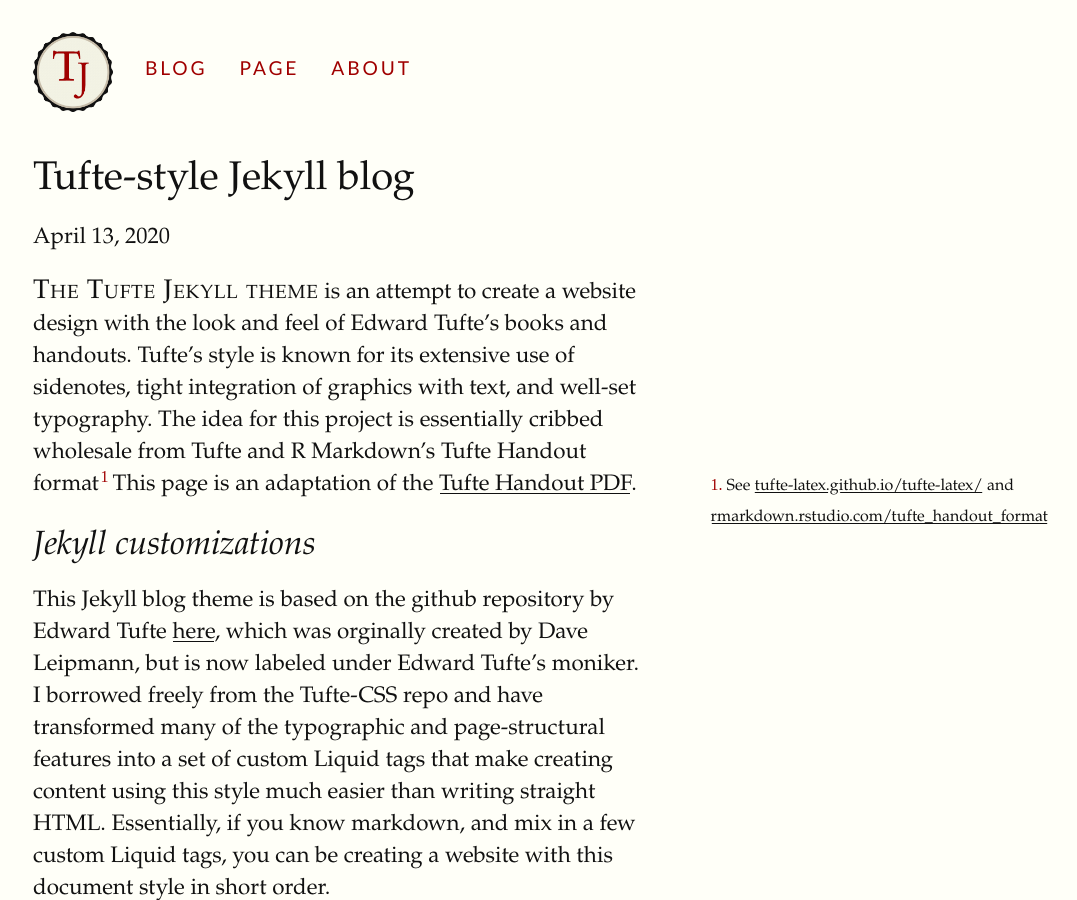
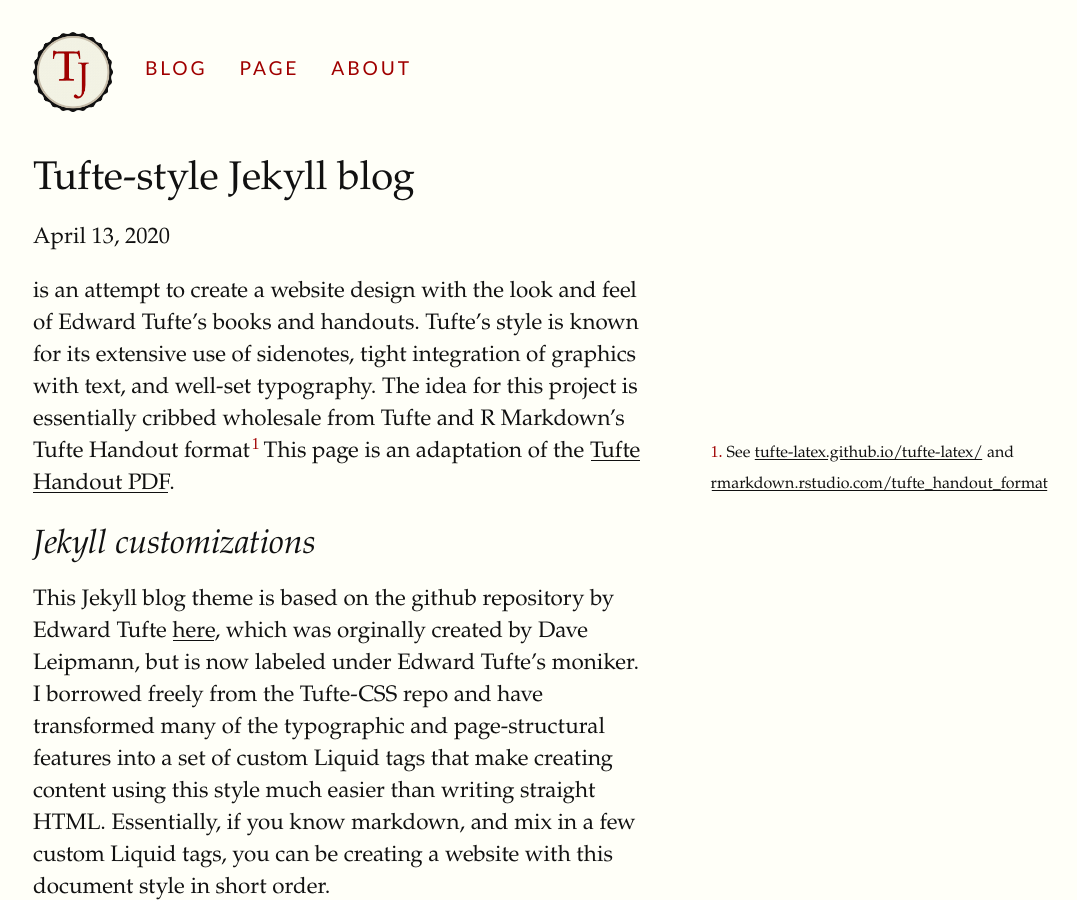
Before and after one commit to SWBTeams/feedbakly-blog, a Jekyll site: the page built from _posts/2020-04-13-tufte-style-jekyll-blog.md, in a window 1280 px wide and 900 px high. Shown: the whole window, without its empty margins (127-1204 px from the left). Built offline with Jekyll 4.4.1, drawn with Linux system fonts in a browser that asks for light colours; some web fonts are replaced; formulas are drawn with MathJax 3; some of the changed lines change nothing that is shown.

Commit message:
Remove invalid tag

```diff
--- a/_posts/2020-04-13-tufte-style-jekyll-blog.md
+++ b/_posts/2020-04-13-tufte-style-jekyll-blog.md
@@ -5,7 +5,7 @@
 categories: jekyll css
 ---
 
-{% newthought 'The Tufte Jekyll theme' %} is an attempt to create a website design with the look and feel of Edward Tufte's books and handouts. Tufte’s style is known for its extensive use of sidenotes, tight integration of graphics with text, and well-set typography.<!--more--> The idea for this project is essentially cribbed wholesale from Tufte and R Markdown's Tufte Handout format{% sidenote 'One' 'See [tufte-latex.github.io/tufte-latex/](https://tufte-latex.github.io/tufte-latex/) and [rmarkdown.rstudio.com/tufte_handout_format](http://rmarkdown.rstudio.com/tufte_handout_format.html)' %} This page is an adaptation of the [Tufte Handout PDF](http://rmarkdown.rstudio.com/examples/tufte-handout.pdf).
+is an attempt to create a website design with the look and feel of Edward Tufte's books and handouts. Tufte’s style is known for its extensive use of sidenotes, tight integration of graphics with text, and well-set typography.<!--more--> The idea for this project is essentially cribbed wholesale from Tufte and R Markdown's Tufte Handout format{% sidenote 'One' 'See [tufte-latex.github.io/tufte-latex/](https://tufte-latex.github.io/tufte-latex/) and [rmarkdown.rstudio.com/tufte_handout_format](http://rmarkdown.rstudio.com/tufte_handout_format.html)' %} This page is an adaptation of the [Tufte Handout PDF](http://rmarkdown.rstudio.com/examples/tufte-handout.pdf).
 
 ## Jekyll customizations
 
```
